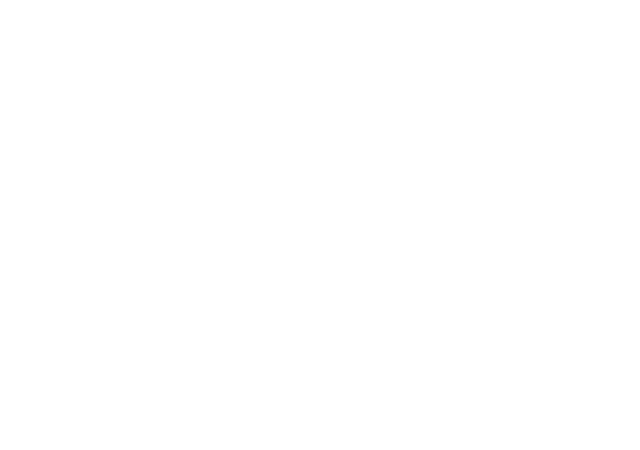
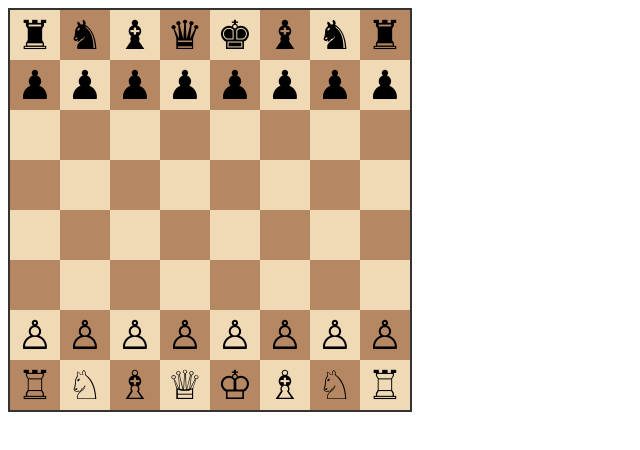
Before and after one commit to walledoll/chess, a React (Vite) app: page / in a window 1280 px wide. Shown: the top 450 px of the page, without its empty margins (0-640 px from the left). Built offline with nearby package versions, Linux system fonts and the light colour scheme.

Commit message:
feat: basic ui

```diff
--- a/package.json
+++ b/package.json
@@ -23,6 +23,7 @@
     "eslint-plugin-react-hooks": "^7.0.1",
     "eslint-plugin-react-refresh": "^0.4.24",
     "globals": "^16.5.0",
+    "sass": "^1.97.3",
     "typescript": "~5.9.3",
     "typescript-eslint": "^8.46.4",
     "vite": "^7.2.4"
--- a/src/App.tsx
+++ b/src/App.tsx
@@ -1,10 +1,10 @@
+import Game from './components/Game/Game';
 import * as cg from './core/board'
 
 function App() {
-  const board = cg.setDefaultLayout();
-  cg.printBoard(board);
   return (
     <>
+      <Game/>
     </>
   )
 }
--- /dev/null
+++ b/src/components/Board/Board.module.scss
@@ -0,0 +1,7 @@
+.chessBoard {
+  display: inline-block;
+  border: 2px solid #333;
+}
+.boardRow {
+  display: flex;
+}
--- /dev/null
+++ b/src/components/Board/Board.tsx
@@ -0,0 +1,39 @@
+import { Square } from '../Square/Square';
+import { type Board, type Position } from '../../core/types';
+import styles from './Board.module.scss'
+
+interface ChessBoardProps {
+  board: Board;
+  selected: Position | null;
+  onSquareClick: (pos: Position) => void;
+}
+
+export default function ChessBoard({ board, selected, onSquareClick }: ChessBoardProps) {
+  const rows = [];
+
+  for (let row = 0; row < 8; row++) {
+    const squares = [];
+    for (let col = 0; col < 8; col++) {
+      const piece = board.grid[row][col];
+      const isSelected = selected?.row === row && selected?.col === col;
+      const isDark = (row + col) % 2 === 1;
+
+      squares.push(
+        <Square
+          key={`${row}-${col}`}
+          piece={piece}
+          isDark={isDark}
+          isSelected={isSelected}
+          onClick={() => onSquareClick({ row, col })}
+        />
+      );
+    }
+    rows.push(
+      <div key={row} className={styles.boardRow}>
+        {squares}
+      </div>
+    );
+  }
+
+  return <div className={styles.chessBoard}>{rows}</div>;
+}
--- /dev/null
+++ b/src/components/Game/Game.tsx
@@ -0,0 +1,31 @@
+import { useState } from 'react';
+import { setDefaultLayout, move } from '../../core/board';
+import { type Board as B, type Position } from '../../core/types'; // ваша логика
+import Board from '../Board/Board';
+
+export default function Game() {
+  const [board, setBoard] = useState<B>(setDefaultLayout());
+  const [selected, setSelected] = useState<Position | null>(null);
+
+  const handleSquareClick = (pos: Position) => {
+    if (selected) {
+      const newBoard = move(selected, pos, board);
+      if (newBoard) {
+        setBoard(newBoard);
+        setSelected(null);
+      } else {
+        if (board.grid[pos.row][pos.col]) {
+          setSelected(pos);
+        } else {
+          setSelected(null);
+        }
+      }
+    } else {
+      if (board.grid[pos.row][pos.col]) {
+        setSelected(pos);
+      }
+    }
+  };
+
+  return <Board board={board} selected={selected} onSquareClick={handleSquareClick} />;
+}
--- /dev/null
+++ b/src/components/Square/Square.module.scss
@@ -0,0 +1,19 @@
+.square{
+    width: 50px;
+    height: 50px;
+    font-size: 40px;
+    display: flex;
+    align-items: center;
+    justify-content: center;
+    cursor: pointer;
+    &.dark {
+        background-color: #b58863;
+    }
+    &.light {
+        background-color: #f0d9b5;
+    }
+    &.selected {
+        border-color: darkorange;
+        border-width: 3px;
+    }
+}
--- /dev/null
+++ b/src/components/Square/Square.tsx
@@ -0,0 +1,36 @@
+import type { Piece } from "../../core/types";
+import styles from './Square.module.scss'
+
+export interface ISquare {
+    isDark: boolean;
+    piece: Piece | null;
+    isSelected: boolean;
+    onClick: () => void;
+}
+
+export const Square = ({isDark, piece, isSelected, onClick}: ISquare) => {
+    const pieceSymbol = piece ? getPieceSymbol(piece) : '';
+    return(
+        <div className={`${styles.square} ${isDark ? styles.dark : styles.light} ${isSelected ? styles.selected: ''}`} onClick={onClick}>
+            {pieceSymbol}
+        </div>
+    )
+}
+
+function getPieceSymbol(piece: Piece): string {
+  const symbols: Record<string, string> = {
+    'white-pawn': '♙',
+    'white-rook': '♖',
+    'white-knight': '♘',
+    'white-bishop': '♗',
+    'white-queen': '♕',
+    'white-king': '♔',
+    'black-pawn': '♟',
+    'black-rook': '♜',
+    'black-knight': '♞',
+    'black-bishop': '♝',
+    'black-queen': '♛',
+    'black-king': '♚',
+  };
+  return symbols[`${piece.color}-${piece.type}`] || '';
+}
--- a/src/core/board.ts
+++ b/src/core/board.ts
@@ -147,6 +147,29 @@ export const isPathClear = (from: Position, to: Position, board: Board) => {
     return true;
 }
 
+export const move = (from: Position, to: Position, board: Board): Board | null => {
+    const newBoard: Board = JSON.parse(JSON.stringify(board));
+    const piece = newBoard.grid[from.row][from.col];
+    if(!isLegalMove(from, to, board)){
+        return null;
+    }
+
+    clearSquare(from, newBoard.grid);
+    setSquare(to, piece, newBoard.grid);
+    return newBoard
+}
+
+export const clearSquare = (pos: Position, grid: (Piece | null)[][]) => {
+    grid[pos.row][pos.col] = null;
+}
+
+export const setSquare = (pos: Position, piece: Piece | null, grid: (Piece | null)[][]) => {
+    if(!piece) {
+        return null;
+    }
+    grid[pos.row][pos.col] = piece;
+}
+
 export const setDefaultLayout = (): Board => {
     const board: Board = {
         grid: Array(8).fill(null).map(() => Array(8).fill(null)),
@@ -203,7 +226,7 @@ export const printBoard = (board: Board) => {
     },
   };
   for (let row = 0; row < 8; row++) {
-    let line = `${8 - row} `; // нумерация строк: 8,7,...,1
+    let line = `${8 - row} `;
     for (let col = 0; col < 8; col++) {
       const cell = board.grid[row][col];
       if (cell) {
@@ -216,3 +239,7 @@ export const printBoard = (board: Board) => {
   }
   console.log('   a b c d e f g h');
 };
+
+export const getPossibleMoves = () => {
+
+}
```
Also changed, not shown: 1 other file (tests, documents, lock files or other folders).
